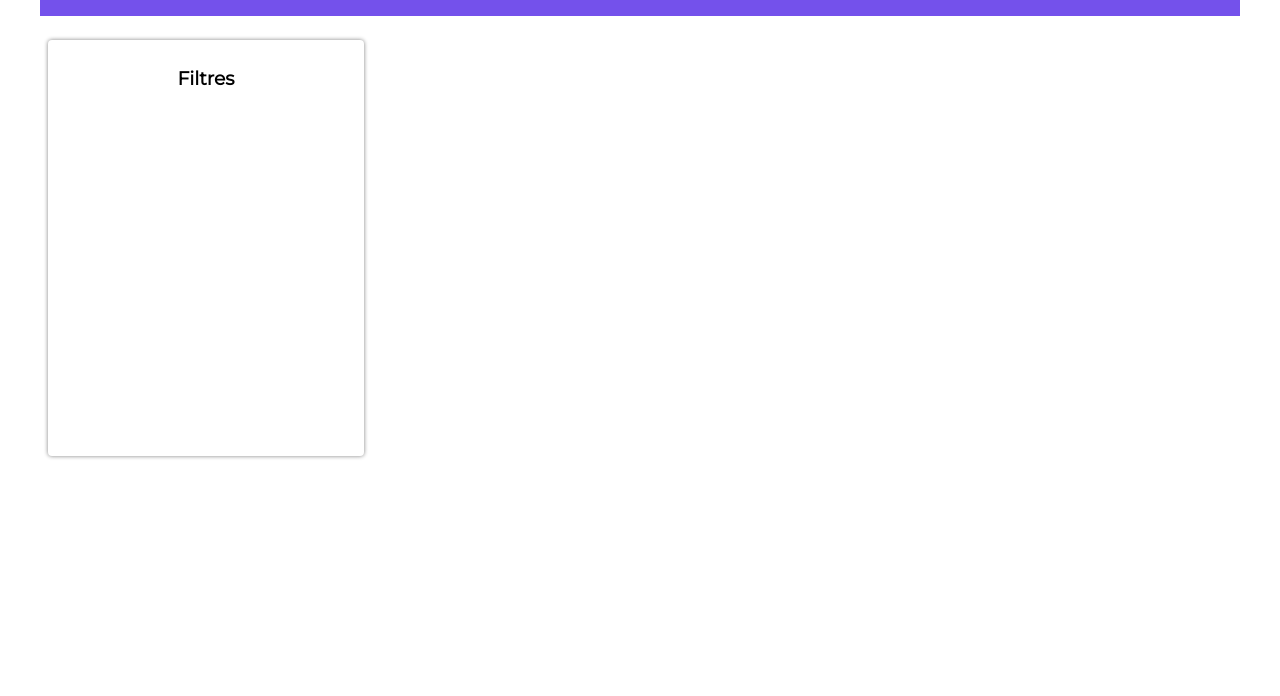
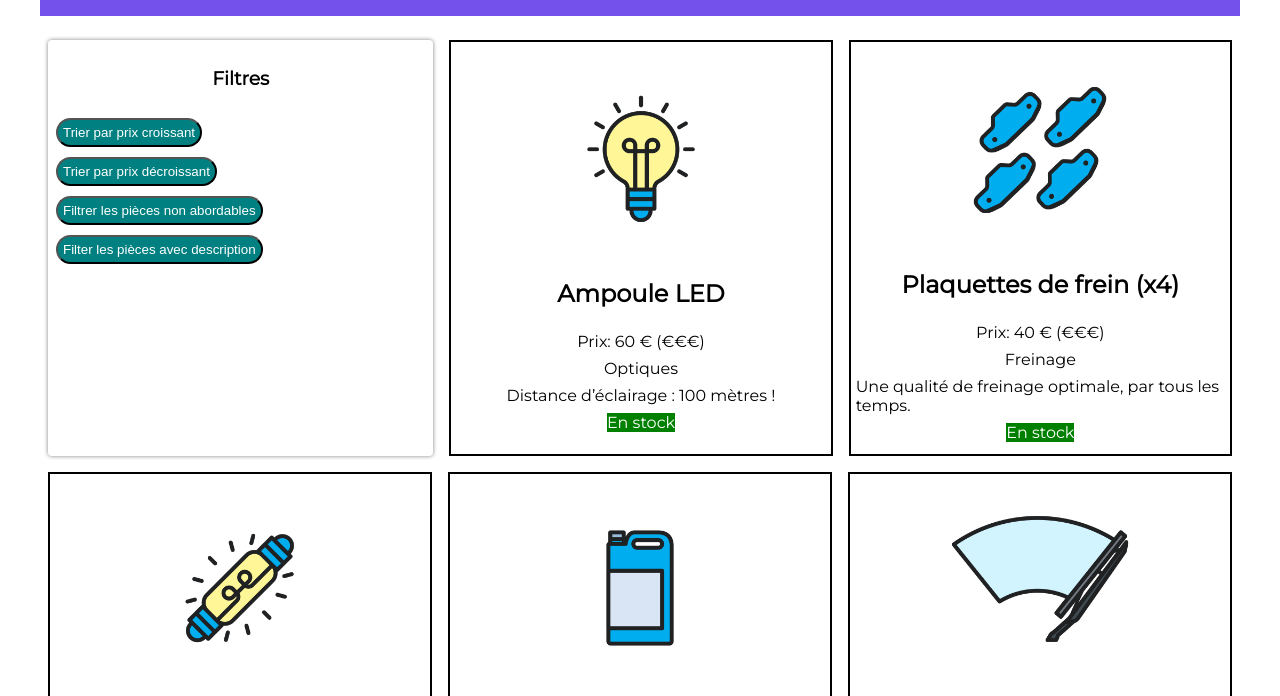
Before and after one commit to mel0ness/JS-, a website: page index.html in a window 1280 px wide. Shown: the part 98-794 px from the top of the page. Drawn offline with Linux system fonts and the light colour scheme.

Commit message:
Auto-création d'éléments + boutons de tri et de classement

```diff
--- a/index.html
+++ b/index.html
@@ -1,11 +1,13 @@
 <!DOCTYPE html>
 <html lang="fr">
+
 <head>
 	<meta charset="utf-8">
 	<title>Les Bonnes Pièces</title>
 	<link rel="stylesheet" href="styles.css">
-		<script type="module" src="pieces.js"></script>
+	<script type="module" src="pieces.js" defer></script>
 </head>
+
 <body>
 	<header>
 		<img src="images/logo-les-bonnes-pieces.png" alt="LOGO">
@@ -15,11 +17,19 @@
 		<!-- Menu de recherche -->
 		<section class="filtres">
 			<h3>Filtres</h3>
+			<button class="btn-trier">Trier par prix croissant</button>
+			<br>
+			<button class="btn-trierdec">Trier par prix décroissant</button>
+			<br>
+			<button class="btn-filtrer">Filtrer les pièces non abordables</button>
+			<br>
+			<button class="btn-filtrerdescr">Filter les pièces avec description</button>
 		</section>
 
 		<!-- Fiches produits -->
-			<section class="fiches">
-			</section>
+
+
 	</main>
 </body>
+
 </html>
--- a/pieces-autos.json
+++ b/pieces-autos.json
@@ -3,29 +3,43 @@
     "id": 1,
     "nom": "Ampoule LED",
     "prix": 60,
-        "categorie": "Optiques"
+    "categorie": "Optiques",
+    "image": "./images/ampoule-led.png",
+    "description": "Distance d’éclairage : 100 mètres !",
+    "disponnibilite": true
   },
   {
     "id": 2,
     "nom": "Plaquettes de frein (x4)",
     "prix": 40,
-        "categorie": "Freinage"
+    "categorie": "Freinage",
+    "image": "./images/plaquettes-frein.png",
+    "description": "Une qualité de freinage optimale, par tous les temps.",
+    "disponnibilite": true
   },
   {
     "id": 3,
     "nom": "Ampoule boîte à gants",
     "prix": 5.49,
-        "categorie": "Optiques"
+    "categorie": "Optiques",
+    "image": "./images/ampoule-boite-a-gants.png",
+    "description": "Pour y voir clair dans l’habitacle.",
+    "disponnibilite": false
   },
   {
     "id": 4,
     "nom": "Liquide de frein",
-        "prix": 9.60,
-        "categorie": "Freinage"
+    "prix": 9.6,
+    "categorie": "Freinage",
+    "image": "./images/liquide-frein.png",
+    "disponnibilite": true
   },
   {
     "id": 5,
     "nom": "Balai d'essuie-glace",
-        "prix": 29.10
+    "prix": 29.1,
+    "image": "./images/balai-essuie-glace.png",
+    "description": "Performances d’essuyage au top ! Longueur : 550 mm.",
+    "disponnibilite": true
   }
 ]
--- a/pieces.js
+++ b/pieces.js
@@ -0,0 +1,112 @@
+// Récupération des pièces depuis le fichier JSON
+const reponse = await fetch("pieces-autos.json");
+let pieces = await reponse.json();
+
+for (let i of pieces) {
+  const article = i;
+  const imageElement = document.createElement("img");
+  imageElement.src = article.image;
+  const nomElement = document.createElement("h2");
+  nomElement.innerText = article.nom;
+  const prixElement = document.createElement("p");
+  prixElement.innerText = `Prix: ${article.prix} € (${
+    article.prix < 35 ? "€" : "€€€"
+  })`;
+  const descrElement = document.createElement("p");
+  descrElement.innerText =
+    article.description ?? "Pas de description pour le moment.";
+  const stockElement = document.createElement("p");
+  stockElement.innerText = article.disponnibilite
+    ? "En stock"
+    : "Rupture de stock";
+  stockElement.style.background = article.disponnibilite ? "green" : "red";
+  stockElement.style.color = "white";
+  const categorieElement = document.createElement("p");
+  categorieElement.innerText = article.categorie ?? "Aucune catégorie";
+
+  const fiches = document.createElement("section");
+  fiches.classList.add("fiches");
+  fiches.appendChild(imageElement);
+  fiches.appendChild(nomElement);
+  fiches.appendChild(prixElement);
+  fiches.appendChild(categorieElement);
+  fiches.appendChild(descrElement);
+  fiches.appendChild(stockElement);
+
+  const main = document.querySelector("main");
+  main.appendChild(fiches);
+}
+
+let piecesOrdre = null;
+let piecesOrdreTwo = null;
+const piecesOrigin = Array.from(pieces);
+
+const boutonTrier = document.querySelector(".btn-trier");
+boutonTrier.addEventListener("click", function () {
+  if (piecesOrdre == null && piecesOrdreTwo == null) {
+    piecesOrdre = Array.from(pieces);
+    pieces.sort(function (a, b) {
+      return a.prix - b.prix;
+    });
+  } else if (piecesOrdre == null && piecesOrdreTwo != null) {
+    piecesOrdre = Array.from(pieces);
+    pieces.sort(function (a, b) {
+      return a.prix - b.prix;
+    });
+    piecesOrdreTwo = null;
+  } else {
+    pieces = piecesOrdre;
+    piecesOrdre = null;
+  }
+  console.log(pieces);
+  console.log(piecesOrdre);
+});
+
+const boutonTrierDec = document.querySelector(".btn-trierdec");
+boutonTrierDec.addEventListener("click", function () {
+  if (piecesOrdreTwo == null && piecesOrdre == null) {
+    piecesOrdreTwo = Array.from(pieces);
+    pieces.sort(function (a, b) {
+      return b.prix - a.prix;
+    });
+  } else if (piecesOrdreTwo == null && piecesOrdre != null) {
+    piecesOrdreTwo = Array.from(pieces);
+    pieces.sort(function (a, b) {
+      return b.prix - a.prix;
+    });
+    piecesOrdre = null;
+  } else {
+    pieces = piecesOrdreTwo;
+    piecesOrdreTwo = null;
+  }
+  console.log(pieces);
+  console.log(piecesOrdreTwo);
+});
+
+let piecestri = null;
+
+const boutonFilter = document.querySelector(".btn-filtrer");
+boutonFilter.addEventListener("click", function () {
+  if (piecestri == null) {
+    piecestri = pieces.filter(function (e) {
+      return e.prix < 35;
+    });
+  } else {
+    piecestri = null;
+  }
+  console.log(piecestri);
+});
+
+let piecesDescr = null;
+
+const boutonFilterDescr = document.querySelector(".btn-filtrerdescr");
+boutonFilterDescr.addEventListener("click", function () {
+  if (piecesDescr == null) {
+    piecesDescr = pieces.filter(function (e) {
+      return e.description !== undefined;
+    });
+  } else {
+    piecesDescr = null;
+  }
+  console.log(piecesDescr);
+});
--- a/styles.css
+++ b/styles.css
@@ -1,10 +1,10 @@
-@import url('https://fonts.googleapis.com/css2?family=Montserrat&display=swap');
+@import url("https://fonts.googleapis.com/css2?family=Montserrat&display=swap");
 
 body {
   max-width: 1200px;
   margin: auto;
   padding: 16px;
-	font-family: 'Montserrat', sans-serif;
+  font-family: "Montserrat", sans-serif;
 }
 
 header {
@@ -28,9 +28,11 @@ header h1 {
 main {
   display: flex;
   flex-direction: row;
+  flex-wrap: wrap;
 }
 
 .filtres {
+  flex: 1;
   border-radius: 4px;
   box-shadow: 0px 0px 4px gray;
   margin: 8px;
@@ -42,9 +44,24 @@ main {
   text-align: center;
 }
 
+button {
+  margin-top: 10px;
+  background-color: teal;
+  color: white;
+  border-radius: 20px;
+  padding: 5px;
+}
+
 .fiches {
   flex: 1;
   margin: 8px;
+  border: solid 2px black;
+  padding: 5px;
+  display: flex;
+  flex-direction: column;
+  justify-content: center;
+  align-items: center;
+  min-width: 25%;
 }
 .fiches img {
   max-width: 200px;
```
Lines whose indentation alone changed are shown as unchanged.
